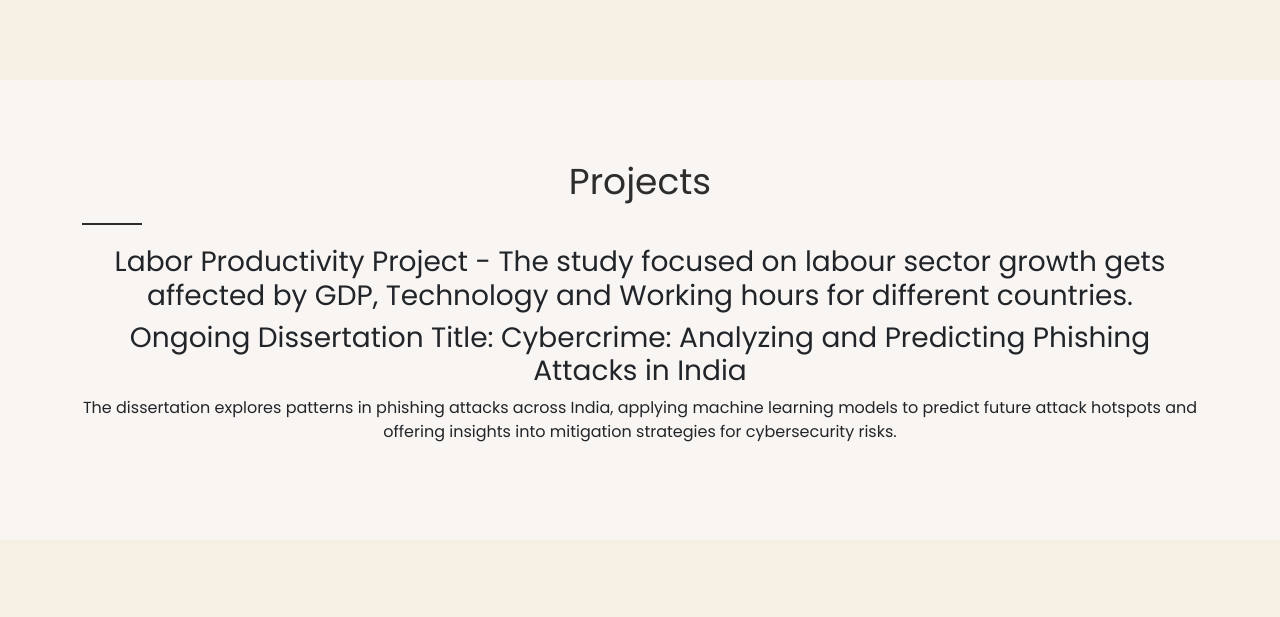
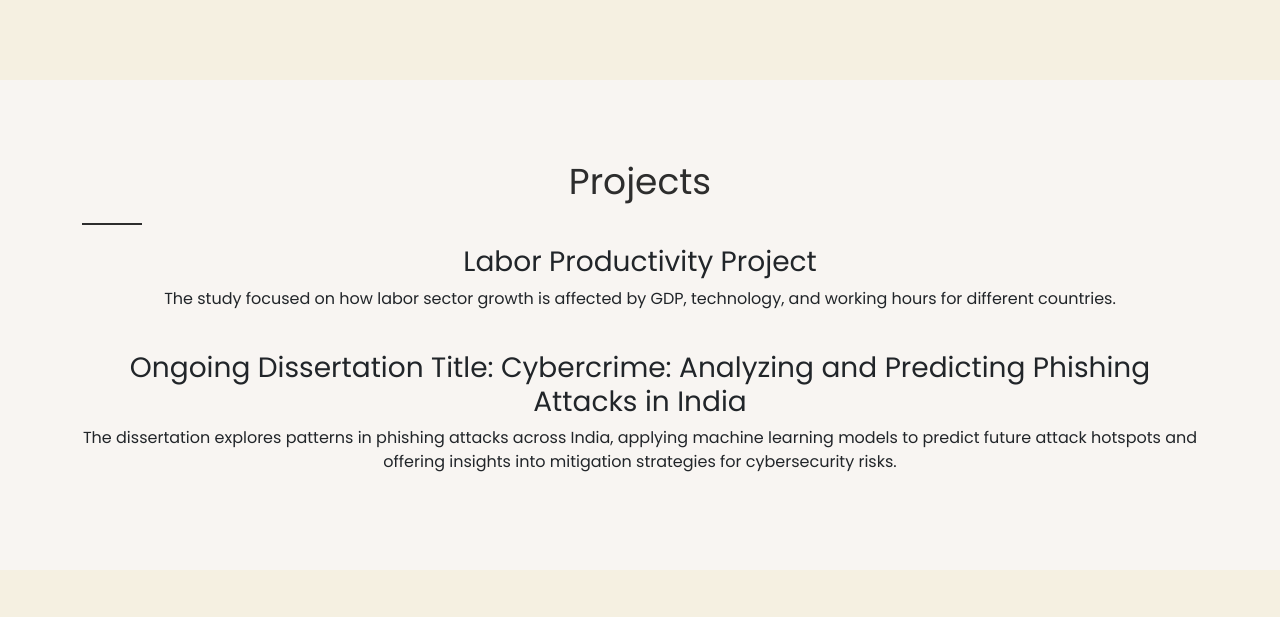
Before and after one commit to Vidhi-lab-design/Vidhi.Ghadi-portfolio.io, a plain HTML site: page index.html in a window 1280 px wide. Shown: the part 1823-2440 px from the top of the page. Drawn offline with nearby package versions, Linux system fonts and the light colour scheme.

Commit message:
Update index.html

```diff
--- a/index.html
+++ b/index.html
@@ -337,21 +337,25 @@
         </div>
     </section>
 
-   <!-- Projects Section -->
-<section id="projects" class="section" style="background-color: #f8f5f2;"> <!-- Background color updated -->
+   <section id="projects" class="section" style="background-color: #f8f5f2;">
     <div class="container">
         <h2 class="text-center">Projects</h2>
         <div class="line"></div>
 
         <!-- First Project: Trends in Labor Productivity in India and World -->
-        <h3 class="text-center">Labor Productivity Project - The study focused on labour sector growth gets affected by GDP, Technology and Working hours for different countries.</h3>
-
+        <div class="project">
+            <h3 class="text-center">Labor Productivity Project</h3>
+            <p class="text-center">The study focused on how labor sector growth is affected by GDP, technology, and working hours for different countries.</p>
+        </div>
 
         <!-- Dissertation Project -->
-        <h3 class="text-center">Ongoing Dissertation Title: Cybercrime: Analyzing and Predicting Phishing Attacks in India</h3>
-        <p class="text-center">The dissertation explores patterns in phishing attacks across India, applying machine learning models to predict future attack hotspots and offering insights into mitigation strategies for cybersecurity risks.</p>
+        <div class="dissertation" style="margin-top: 40px;"> <!-- Added margin-top for spacing -->
+            <h3 class="text-center">Ongoing Dissertation Title: Cybercrime: Analyzing and Predicting Phishing Attacks in India</h3>
+            <p class="text-center">The dissertation explores patterns in phishing attacks across India, applying machine learning models to predict future attack hotspots and offering insights into mitigation strategies for cybersecurity risks.</p>
+        </div>
     </div>
 </section>
+
 
 
     <!-- Internships Section -->
@@ -407,7 +411,7 @@
                     <div class="skill-item skill-problem-solving">Problem Solving</div>
                 </div>
             </div>
-            <div class="contact-container">
+            <div class="contact-container" id="contact">
                 <h2>Contact</h2>
                 <div class="contact-item">
                     <img src="https://img.icons8.com/ios/50/000000/gmail.png" alt="Gmail Icon">
```
